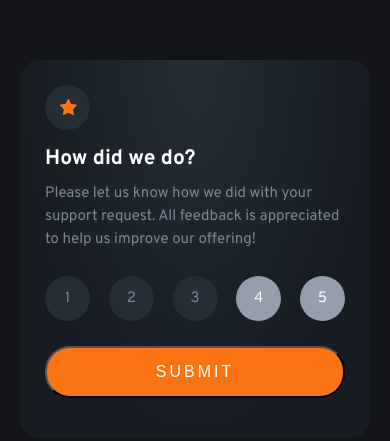
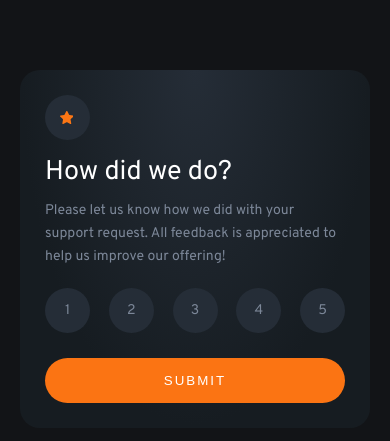
Before and after one commit to RickAzazel/newbie-interactive-rating-component, a plain HTML site: page index.html in a window 390 px wide. Shown: the part 173-614 px from the top of the page. Drawn offline with Linux system fonts and the light colour scheme.

Commit message:
changed with BEM method

```diff
--- a/index.html
+++ b/index.html
@@ -13,27 +13,35 @@
 
 <body>
 	<div class="wrapper">
-		<div class="rating-container">
-			<div class="rating-star"></div>
-			<div class="rating-body">
-				<h3 class="rating-title">How did we do?</h3>
-				<p class="rating-text">Please let us know how we did with your support request. All feedback is appreciated
-				to help us improve our offering!</p>
+		<div class="rating-window">
+			<div class="icon"></div>
+			<div class="content">
+				<h3 class="title">How did we do?</h3>
+				<p class="text">Please let us know how we did with your support request. All feedback is
+					appreciated
+					to help us improve our offering!</p>
 			</div>
-			<div class="rating-scale">
-				<div class="scale-number">1</div>
-				<div class="scale-number">2</div>
-				<div class="scale-number">3</div>
-				<div class="scale-number">4</div>
-				<div class="scale-number">5</div>
+			<div class="scale">
+				<input type="radio" id="rate-5" name="rate" value="5" class="input">
+				<label for="rate-5" class="label">5</label>
+				<input type="radio" id="rate-4" name="rate" value="4" class="input">
+				<label for="rate-4" class="label">4</label>
+				<input type="radio" id="rate-3" name="rate" value="3" class="input">
+				<label for="rate-3" class="label">3</label>
+				<input type="radio" id="rate-2" name="rate" value="2" class="input">
+				<label for="rate-2" class="label">2</label>
+				<input type="radio" id="rate-1" name="rate" value="1" class="input">
+				<label for="rate-1" class="label">1</label>
 			</div>
-			<button class="rating-btn">Submit</button>
+			<button class="button">Submit</button>
 		</div>
-		<div class="thank-you-container">
-			<img src="/images/illustration-thank-you.svg" alt="" class="thank-you-img">
-			<div class="thank-you-rating">You selected <span id="rating"></span> out of 5</div>
-			<h3 class="thank-you-title">Thank you!</h3>
-			<p class="thank-you-text">We appreciate you taking the time to give a rating. If you ever need more support,
+		<div class="thank-you-window">
+			<div class="thank-you-window__image"></div>
+			<div class="rating">You selected <span class="selected-rating"></span> out
+				of 5</div>
+			<h3 class="title">Thank you!</h3>
+			<p class="text thank-you-window__text">We appreciate you taking the time to give a rating. If you ever need more
+				support,
 				don’t hesitate to get in touch!</p>
 		</div>
 	</div>
--- a/script.js
+++ b/script.js
@@ -1,16 +1,16 @@
 // rating container
-let ratingContainer = document.querySelector('.rating-container');
-let submitBtn = document.querySelector('.rating-btn');
-let ratingScaleNumbers = document.querySelectorAll('.scale-number')
+let ratingContainer = document.querySelector('.rating-window');
+let submitBtn = document.querySelector('.button');
+let ratingScaleNumbers = document.querySelectorAll('.label')
 let ratingScaleNumbersArray = [...ratingScaleNumbers];
 
 // thank you container
-let thankYouContainer = document.querySelector('.thank-you-container');
-let ratingResult = document.querySelector('#rating');
+let thankYouContainer = document.querySelector('.thank-you-window');
+let ratingResult = document.querySelector('.selected-rating');
 
 // gets a result rating number
 ratingScaleNumbersArray.forEach((item) => {
-	item.addEventListener('click', function(){
+	item.addEventListener('click', function () {
 		ratingResult.innerHTML = item.innerHTML;
 	});
 });
--- a/style.css
+++ b/style.css
@@ -15,134 +15,149 @@ body {
 	font-size: 1.5rem;
 }
 
-/* total margin bottom*/
-.rating-star,
-.rating-body,
-.rating-scale,
-.thank-you-rating,
-.thank-you-text {
+.icon,
+.content,
+.scale,
+.rating {
 	margin-bottom: 20px;
 }
 
-/* circle style */
-.rating-star,
-.scale-number {
+.rating-window,
+.thank-you-window {
+	display: flex;
+	flex-direction: column;
+	max-width: 400px;
+	min-height: 380px;
+	border-radius: 20px;
+	padding: 30px;
+	background:
+		radial-gradient(ellipse at top,
+			rgb(37, 45, 55),
+			rgb(22, 28, 33) 70%);
+}
+
+.wrapper {
+	display: flex;
+	justify-content: center;
+	align-items: center;
+	width: 100%;
+	height: 100vh;
+	padding: 30px 20px;
+	background-color: rgb(18, 20, 23);
+}
+
+/* rating window */
+.icon {
 	width: 50px;
 	height: 50px;
 	border-radius: 50%;
 	background: rgb(37, 45, 55);
 }
 
-/* hover cursor */
-.rating-star:hover,
-.scale-number:hover,
-.rating-btn {
-	cursor: pointer;
+.icon::before {
+	content: '';
+	display: block;
+	width: 20px;
+	height: 20px;
+	background: url('./images/icon-star.svg') no-repeat;
+	background-size: cover;
+	position: relative;
+	top: 32%;
+	left: 30%;
 }
 
-.wrapper {
-	height: 100vh;
+.icon:hover {
+	cursor: pointer;
+	background-color: rgb(149, 158, 172);
+}
+
+.title {
+	margin-bottom: 10px;
+	color: white;
+	font-size: 2.7rem;
+	font-weight: 400;
+}
+
+.text {
+	line-height: 2.3rem;
+	color: rgb(124, 135, 152);
+}
+
+.scale {
+	display: flex;
+	justify-content: space-between;
+	flex-direction: row-reverse;
+}
+
+.input {
+	display: none;
+}
+
+.label {
 	display: flex;
 	justify-content: center;
 	align-items: center;
-	padding: 30px 20px;
-	background-color: rgb(18, 20, 23);
+	width: 50px;
+	height: 50px;
+	border-radius: 50%;
+	background: rgb(37, 45, 55);
+	color: rgb(124, 135, 152);
+	transition: all 0.5s ease;
 }
 
-.rating-container,
-.thank-you-container {
-	display: flex;
-	flex-direction: column;
-	max-width: 400px;
-	min-height: 380px;
-	border-radius: 20px;
-	padding: 20px;
-	background:
-		radial-gradient(ellipse at top,
-			rgb(37, 45, 55),
-			rgb(22, 28, 33) 70%);
+.input:checked ~ .label {
+	background-color: rgb(149, 158, 172);
 }
 
-/* rating container */
-.rating-star::before {
-	content: '';
-	display: block;
-	width: 40px;
-	height: 40px;
-	background: url('/images/icon-star.svg') no-repeat;
-	position: relative;
-	top: 32%;
-	left: 33%;
-}
-
-.rating-title {
-	margin-bottom: 10px;
-	font-size: 2.1rem;
+.input:checked + .label {
+	background-color: rgb(251, 116, 19);
 	color: white;
 }
 
-.rating-text {
-	color: rgb(124, 135, 152);
-	line-height: 2.3rem;
+.input:not(:checked) ~ .label:hover {
+	cursor: pointer;
+	background-color: rgb(251, 116, 19);
+	color: white;
 }
 
-.rating-scale {
-	display: flex;
-	justify-content: space-between;
-}
-
-.scale-number {
-	display: flex;
-	justify-content: center;
-	align-items: center;
-	margin-left: 15px;
-	color: rgb(124, 135, 152);
-	transition: background-color 0.5s, color 1s;
-}
-
-.scale-number:last-child,
-.scale-number:nth-child(4) {
+.input:not(:checked) ~ .label:hover ~ .label:nth-child(5n-1) {
 	background-color: rgb(149, 158, 172);
 	color: white;
 }
 
-.scale-number:hover {
-	background-color: rgb(251, 116, 19);
-	color: white;
-}
-
-.scale-number:first-child {
-	margin-left: 0;
-}
-
-.rating-btn {
+.button {
 	text-transform: uppercase;
 	padding: 15px 0;
 	border-radius: 25px;
+	letter-spacing: 2px;
+	border: none;
 	background-color: rgb(251, 116, 19);
 	color: white;
-	letter-spacing: 2px;
 	transition: background-color 0.5s, color 1s;
 }
 
-.rating-btn:hover {
+.button:hover {
+	cursor: pointer;
 	background-color: white;
 	color: rgb(251, 116, 19);
 }
 
-/* thank you container */
-.thank-you-container {
+/* thank you window */
+.thank-you-window {
 	display: none;
 	align-items: center;
-	padding: 30px;
+	padding: 40px 30px;
 }
 
-.thank-you-img {
-	max-width: 150px;
+.thank-you-window__image {
+	height: 120px;
+	width: 170px;
+	background: url('./images/illustration-thank-you.svg') no-repeat;
+	background-size: 100% 100%;
 	margin: 10px 0 25px 0;
 }
 
-.thank-you-rating {
+.rating {
 	padding: 5px 20px;
 	border-radius: 10px;
 	background-color: rgb(37, 45, 55);
@@ -150,85 +165,70 @@ body {
 	margin-bottom: 30px;
 }
 
-.thank-you-title {
-	margin-bottom: 10px;
-	font-size: 2.4rem;
-	color: white;
-	font-weight: 400;
+.thank-you-window__text {
+	text-align: center;
 }
 
-.thank-you-text {
-	text-align: center;
-	line-height: 2.1rem;
-	color: rgb(124, 135, 152);
-}
 
+/* mobile */
 @media (max-width: 480px) {
 
-	/* total margin bottom*/
-	.rating-star,
-	.thank-you-text,
-	.rating-btn {
+	.rating-window,
+	.thank-you-window {
+		min-height: auto;
+	}
+
+	.icon {
 		margin-bottom: 15px;
 	}
 
-	/* rating container */
-	.rating-container,
-	.thank-you-container {
-		min-height: auto;
+	.icon::before {
+		width: 13px;
+		height: 13px;
+		top: 35%;
+		left: 34%;
 	}
 
-	.rating-container {
-		padding: 25px;
-	}
-
-	.rating-scale,
-	.rating-body {
+	.scale,
+	.body {
 		margin-bottom: 25px;
 	}
 
-	.rating-btn {
-		font-size: 1.6rem;
-		letter-spacing: .3rem;
-	}
-
-	.rating-star,
-	.scale-number {
+	.icon,
+	.label {
 		width: 45px;
 		height: 45px;
 	}
 
-	.scale-number {
-	margin-left: 10px;
-	}
-
-	/* thank-you container */
-	.thank-you-container {
+	.rating-window {
+		padding: 25px;
 		font-size: 1.4rem;
 	}
 
+	.rating-window__button {
+		font-size: 1.6rem;
+		letter-spacing: .3rem;
+		margin-bottom: 10px;
+	}
 
+	.thank-you-window {
+		font-size: 1.4rem;
+	}
 }
 
 @media (max-width: 330px) {
-	.rating-star,
-	.scale-number {
+	.thank-you-window {
+		padding: 25px;
+	}
+
+	.icon,
+	.label {
 		width: 35px;
 		height: 35px;
 	}
+
+	.icon::before {
+		top: 33%;
+		left: 31%;
+	}
 }
-
-/*
-
-### Primary
-- Orange: hsl(25, 97%, 53%) rgb(251, 116, 19)
-
-- White: hsl(0, 0%, 100%)
-- Light Grey: hsl(217, 12%, 63%) 	rgb(149, 158, 172)
-- Medium Grey: hsl(216, 12%, 54%)	rgb(124, 135, 152)
-- Dark Blue: hsl(213, 19%, 18%)		rgb(37, 45, 55)
-- Very Dark Blue: hsl(216, 12%, 8%) rgb(18, 20, 23)
-
-- Mobile: 375px
-- Desktop: 1440px
-*/
```
